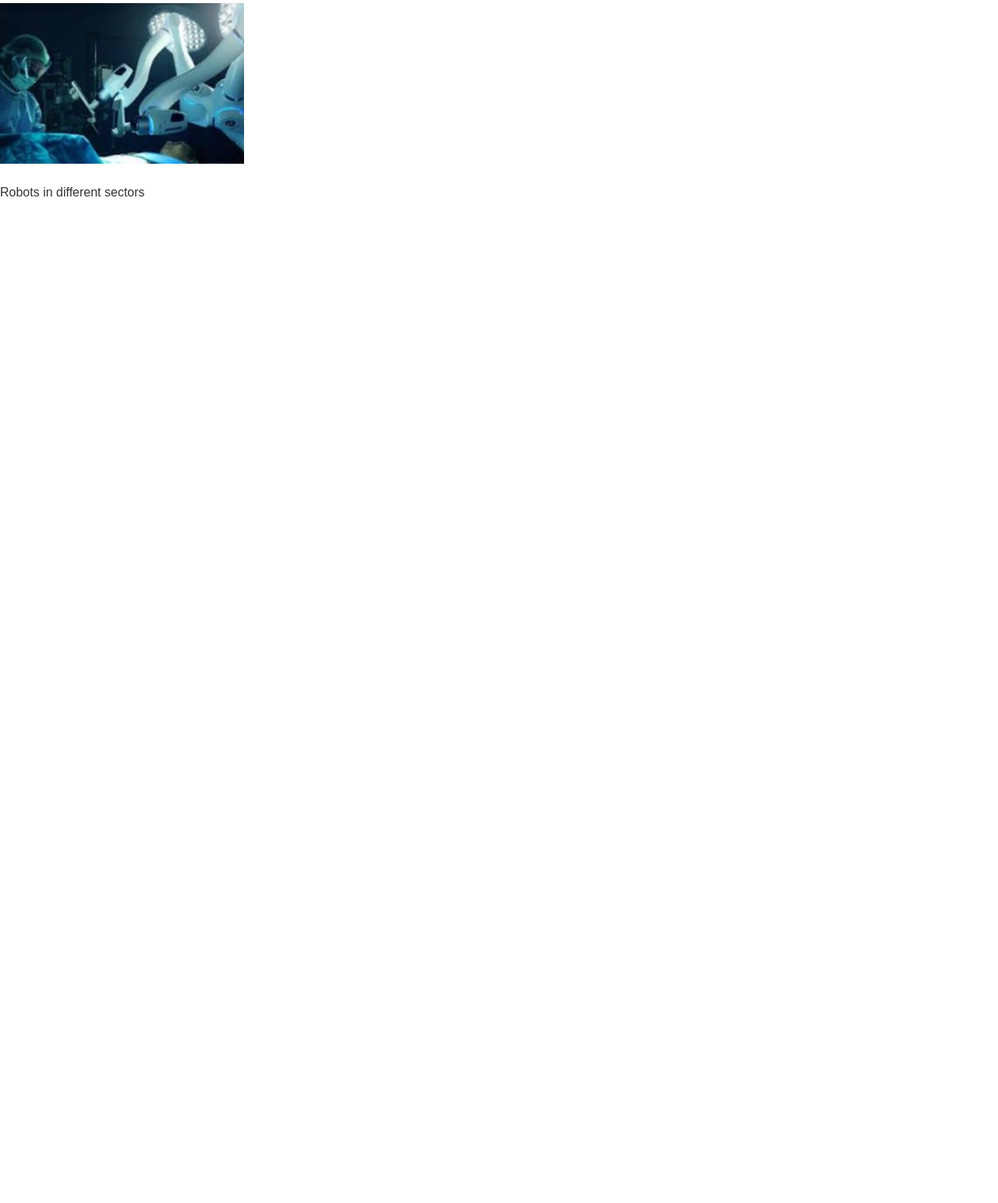
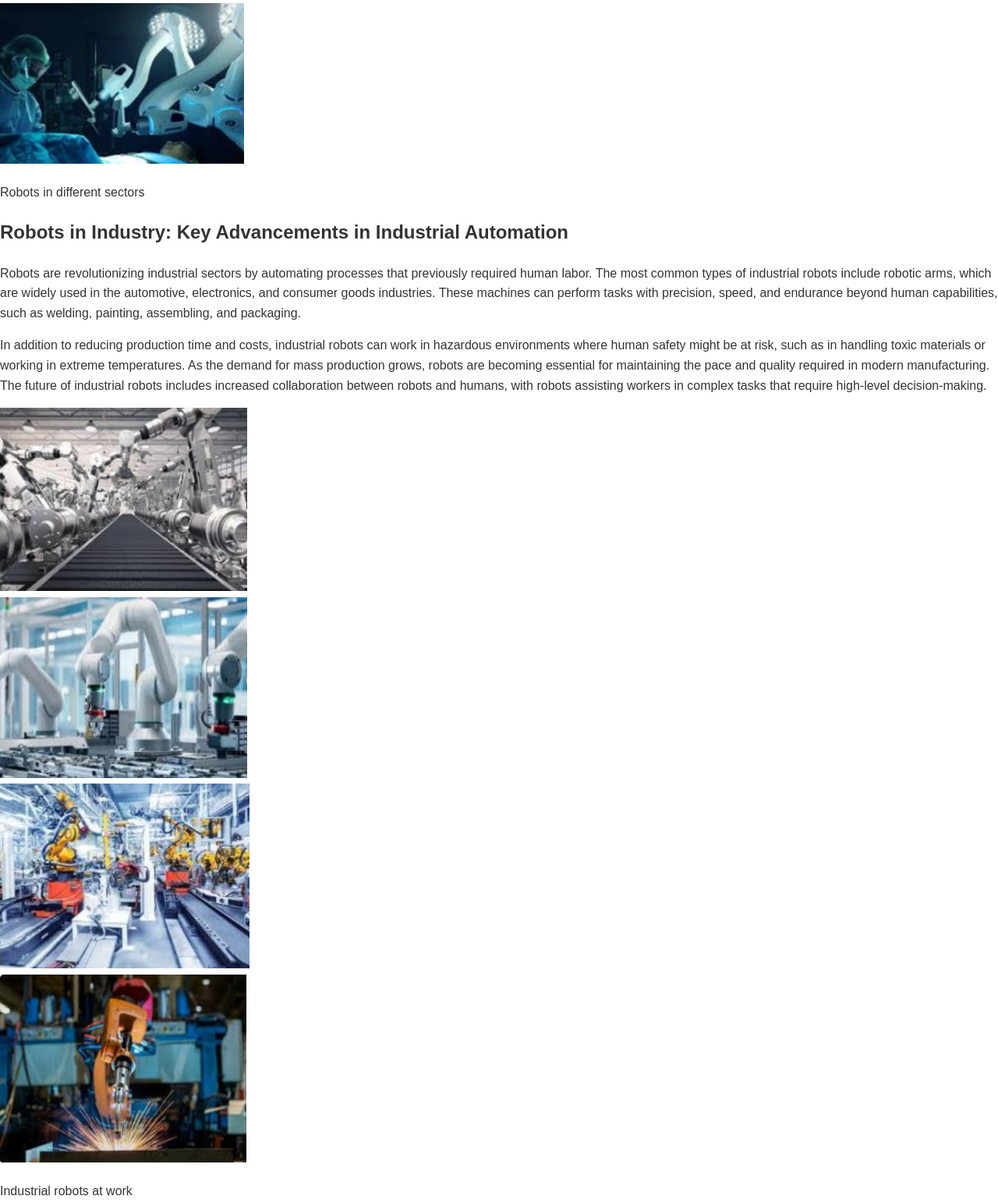
Before and after one commit to PasanIS/Demo-114-InClass2-, a plain HTML site: page index.html in a window 1280 px wide. Shown: the part 1027-2570 px from the top of the page at 78% size. Before the commit the page ends 1302 px from the top, so only its background shows below. Drawn offline with Linux system fonts and the light colour scheme.

Commit message:
Industrial-robots

```diff
--- a/index.html
+++ b/index.html
@@ -63,6 +63,54 @@
       <p class="caption">Robots in different sectors</p>
     </section>
 
+    <section id="industrial-robots">
+      <h2>Robots in Industry: Key Advancements in Industrial Automation</h2>
+      <p>
+        Robots are revolutionizing industrial sectors by automating processes
+        that previously required human labor. The most common types of
+        industrial robots include robotic arms, which are widely used in the
+        automotive, electronics, and consumer goods industries. These machines
+        can perform tasks with precision, speed, and endurance beyond human
+        capabilities, such as welding, painting, assembling, and packaging.
+      </p>
+
+      <p>
+        In addition to reducing production time and costs, industrial robots can
+        work in hazardous environments where human safety might be at risk, such
+        as in handling toxic materials or working in extreme temperatures. As
+        the demand for mass production grows, robots are becoming essential for
+        maintaining the pace and quality required in modern manufacturing. The
+        future of industrial robots includes increased collaboration between
+        robots and humans, with robots assisting workers in complex tasks that
+        require high-level decision-making.
+      </p>
+
+      <div class="image-gallery">
+        <div class="image-container">
+          <img
+            src="img/img5.jpg"
+            alt="Factory automation line with multiple robotic arms"
+          />
+        </div>
+        <div class="image-container">
+          <img
+            src="img/img6.jpg"
+            alt="White industrial robotic arms working on assembly line"
+          />
+        </div>
+        <div class="image-container">
+          <img
+            src="img/img7.jpg"
+            alt="Yellow robotic arms in automotive manufacturing"
+          />
+        </div>
+        <div class="image-container">
+          <img src="img/img8.jpg" alt="Industrial welding robot with sparks" />
+        </div>
+      </div>
+      <p class="caption">Industrial robots at work</p>
+    </section>
+
 
   </body>
 </html>
```
